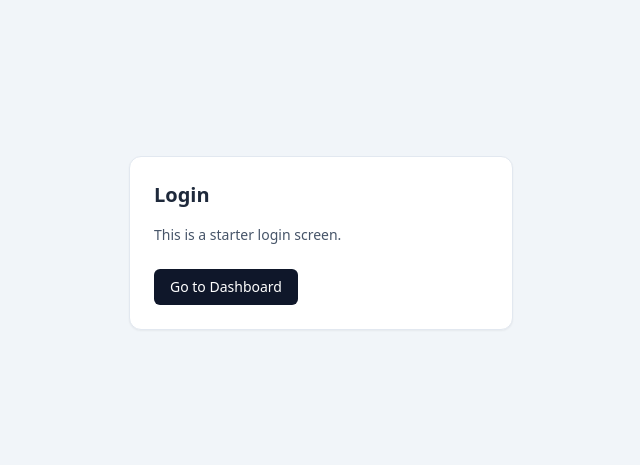
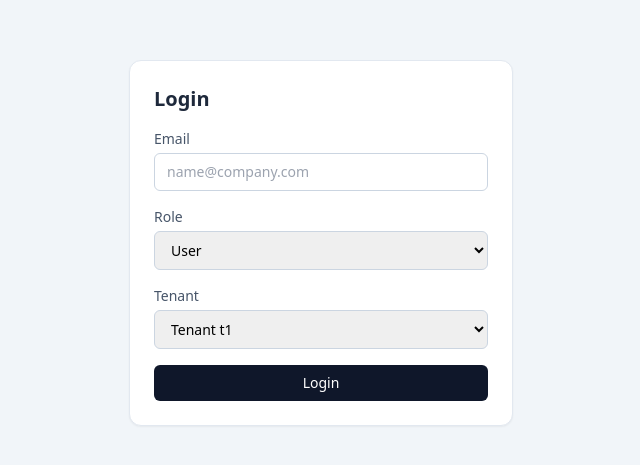
Before and after one commit to sahiba0915/multiops-dashboard, a React (Vite) app: page /login in a window 1280 px wide. Shown: the part 157-622 px from the top of the page, without its empty margins (319-959 px from the left). Built offline with nearby package versions, Linux system fonts and the light colour scheme.

Commit message:
feat: authentication

```diff
--- a/src/components/Topbar.jsx
+++ b/src/components/Topbar.jsx
@@ -1,8 +1,33 @@
+import { useDispatch, useSelector } from 'react-redux'
+import { useNavigate } from 'react-router-dom'
+import { logout, selectCurrentUser } from '../features/auth/authSlice'
+import { ROLE_LABELS } from '../config/constants'
+
 export default function Topbar() {
+  const dispatch = useDispatch()
+  const navigate = useNavigate()
+  const currentUser = useSelector(selectCurrentUser)
+
+  const onLogout = () => {
+    dispatch(logout())
+    navigate('/login', { replace: true })
+  }
+
   return (
     <header className="h-16 border-b border-slate-200 bg-white px-6 flex items-center justify-between">
       <h1 className="text-lg font-semibold text-slate-800">Admin Panel</h1>
-      <span className="text-sm text-slate-500">Welcome back</span>
+      <div className="flex items-center gap-3">
+        <span className="text-sm text-slate-500">
+          {currentUser.email} | {ROLE_LABELS[currentUser.role]} | {currentUser.tenantId}
+        </span>
+        <button
+          type="button"
+          onClick={onLogout}
+          className="rounded-md border border-slate-300 px-3 py-1.5 text-sm text-slate-700 hover:bg-slate-100"
+        >
+          Logout
+        </button>
+      </div>
     </header>
   )
 }
--- a/src/features/auth/authSlice.js
+++ b/src/features/auth/authSlice.js
@@ -1,32 +1,100 @@
 import { createSlice } from '@reduxjs/toolkit'
 import { ROLE_PERMISSIONS, ROLES } from '../../config/constants'
 
+const AUTH_STORAGE_KEY = 'multiops_auth'
+
+const fallbackUser = {
+  id: '',
+  name: '',
+  email: '',
+  tenantId: '',
+  role: ROLES.USER,
+}
+
+const readPersistedAuth = () => {
+  try {
+    const raw = localStorage.getItem(AUTH_STORAGE_KEY)
+    if (!raw) return null
+    const parsed = JSON.parse(raw)
+    if (!parsed?.token || !parsed?.currentUser) return null
+    return parsed
+  } catch {
+    return null
+  }
+}
+
 const initialState = {
-  currentUser: {
-    id: 'u1',
-    name: 'Aarav Admin',
-    email: 'admin@alphacorp.com',
-    tenantId: 't1',
-    role: ROLES.ADMIN,
-  },
+  currentUser: fallbackUser,
+  token: null,
+  isAuthenticated: false,
+}
+
+const persistedAuth = readPersistedAuth()
+if (persistedAuth) {
+  initialState.currentUser = persistedAuth.currentUser
+  initialState.token = persistedAuth.token
+  initialState.isAuthenticated = true
+}
+
+const persistAuth = (state) => {
+  try {
+    if (!state.isAuthenticated || !state.token) {
+      localStorage.removeItem(AUTH_STORAGE_KEY)
+      return
+    }
+    localStorage.setItem(
+      AUTH_STORAGE_KEY,
+      JSON.stringify({
+        currentUser: state.currentUser,
+        token: state.token,
+      }),
+    )
+  } catch {
+    // Ignore storage errors (private mode, quota, etc.)
+  }
 }
 
 const authSlice = createSlice({
   name: 'auth',
   initialState,
   reducers: {
+    loginSuccess(state, action) {
+      const { email, role, tenantId, token } = action.payload
+      state.currentUser = {
+        id: `${tenantId}-${role}-${email}`,
+        name: email.split('@')[0],
+        email,
+        tenantId,
+        role,
+      }
+      state.token = token
+      state.isAuthenticated = true
+      persistAuth(state)
+    },
+    logout(state) {
+      state.currentUser = fallbackUser
+      state.token = null
+      state.isAuthenticated = false
+      persistAuth(state)
+    },
     switchContext(state, action) {
       state.currentUser = action.payload
+      if (state.isAuthenticated) {
+        persistAuth(state)
+      }
     },
   },
 })
 
-export const { switchContext } = authSlice.actions
+export const { switchContext, loginSuccess, logout } = authSlice.actions
 
 export const selectCurrentUser = (state) => state.auth.currentUser
 export const selectTenantId = (state) => state.auth.currentUser?.tenantId
 export const selectRole = (state) => state.auth.currentUser?.role
+export const selectAuthToken = (state) => state.auth.token
+export const selectIsAuthenticated = (state) => state.auth.isAuthenticated
 export const selectPermissions = (state) => {
+  if (!state.auth.isAuthenticated) return []
   const role = selectRole(state)
   return ROLE_PERMISSIONS[role] ?? []
 }
--- a/src/pages/LoginPage.jsx
+++ b/src/pages/LoginPage.jsx
@@ -1,19 +1,88 @@
-import { Link } from 'react-router-dom'
+import { useState } from 'react'
+import { useDispatch, useSelector } from 'react-redux'
+import { Navigate, useNavigate } from 'react-router-dom'
+import { loginSuccess, selectIsAuthenticated } from '../features/auth/authSlice'
+import { ROLE_LABELS, ROLES } from '../config/constants'
 
 export default function LoginPage() {
+  const dispatch = useDispatch()
+  const navigate = useNavigate()
+  const isAuthenticated = useSelector(selectIsAuthenticated)
+
+  const [email, setEmail] = useState('')
+  const [role, setRole] = useState(ROLES.USER)
+  const [tenantId, setTenantId] = useState('t1')
+
+  const onSubmit = (event) => {
+    event.preventDefault()
+    const token = `token-${Date.now()}`
+    dispatch(
+      loginSuccess({
+        email: email.trim(),
+        role,
+        tenantId,
+        token,
+      }),
+    )
+    navigate('/dashboard', { replace: true })
+  }
+
+  if (isAuthenticated) {
+    return <Navigate to="/dashboard" replace />
+  }
+
   return (
     <div className="min-h-screen grid place-items-center bg-slate-100 px-4">
       <div className="w-full max-w-sm rounded-xl bg-white p-6 shadow-sm border border-slate-200">
         <h2 className="text-xl font-semibold text-slate-800 mb-4">Login</h2>
-        <p className="text-sm text-slate-600 mb-6">
-          This is a starter login screen.
-        </p>
-        <Link
-          to="/dashboard"
-          className="inline-flex items-center justify-center rounded-md bg-slate-900 px-4 py-2 text-sm font-medium text-white hover:bg-slate-800"
-        >
-          Go to Dashboard
-        </Link>
+        <form className="space-y-4" onSubmit={onSubmit}>
+          <label className="block">
+            <span className="mb-1 block text-sm text-slate-600">Email</span>
+            <input
+              required
+              type="email"
+              className="w-full rounded-md border border-slate-300 px-3 py-2 text-sm focus:border-slate-500 focus:outline-none"
+              placeholder="name@company.com"
+              value={email}
+              onChange={(event) => setEmail(event.target.value)}
+            />
+          </label>
+
+          <label className="block">
+            <span className="mb-1 block text-sm text-slate-600">Role</span>
+            <select
+              className="w-full rounded-md border border-slate-300 px-3 py-2 text-sm focus:border-slate-500 focus:outline-none"
+              value={role}
+              onChange={(event) => setRole(event.target.value)}
+            >
+              {Object.entries(ROLE_LABELS).map(([roleKey, roleLabel]) => (
+                <option key={roleKey} value={roleKey}>
+                  {roleLabel}
+                </option>
+              ))}
+            </select>
+          </label>
+
+          <label className="block">
+            <span className="mb-1 block text-sm text-slate-600">Tenant</span>
+            <select
+              className="w-full rounded-md border border-slate-300 px-3 py-2 text-sm focus:border-slate-500 focus:outline-none"
+              value={tenantId}
+              onChange={(event) => setTenantId(event.target.value)}
+            >
+              <option value="t1">Tenant t1</option>
+              <option value="t2">Tenant t2</option>
+              <option value="t3">Tenant t3</option>
+            </select>
+          </label>
+
+          <button
+            type="submit"
+            className="inline-flex w-full items-center justify-center rounded-md bg-slate-900 px-4 py-2 text-sm font-medium text-white hover:bg-slate-800"
+          >
+            Login
+          </button>
+        </form>
       </div>
     </div>
   )
--- a/src/routes/AppRoutes.jsx
+++ b/src/routes/AppRoutes.jsx
@@ -1,23 +1,46 @@
 import { Navigate, Route, Routes } from 'react-router-dom'
+import { useSelector } from 'react-redux'
 import DashboardLayout from '../layouts/DashboardLayout'
 import LoginPage from '../pages/LoginPage'
 import DashboardPage from '../pages/DashboardPage'
 import UsersPage from '../pages/UsersPage'
 import OrdersPage from '../pages/OrdersPage'
 import NotFoundPage from '../pages/NotFoundPage'
+import { selectIsAuthenticated } from '../features/auth/authSlice'
+
+function ProtectedRoute({ children }) {
+  const isAuthenticated = useSelector(selectIsAuthenticated)
+  if (!isAuthenticated) {
+    return <Navigate to="/login" replace />
+  }
+  return children
+}
 
 export default function AppRoutes() {
+  const isAuthenticated = useSelector(selectIsAuthenticated)
+
   return (
     <Routes>
       <Route path="/login" element={<LoginPage />} />
 
-      <Route element={<DashboardLayout />}>
+      <Route
+        element={
+          <ProtectedRoute>
+            <DashboardLayout />
+          </ProtectedRoute>
+        }
+      >
         <Route path="/dashboard" element={<DashboardPage />} />
         <Route path="/users" element={<UsersPage />} />
         <Route path="/orders" element={<OrdersPage />} />
       </Route>
 
-      <Route path="/" element={<Navigate to="/dashboard" replace />} />
+      <Route
+        path="/"
+        element={
+          <Navigate to={isAuthenticated ? '/dashboard' : '/login'} replace />
+        }
+      />
       <Route path="*" element={<NotFoundPage />} />
     </Routes>
   )
```
